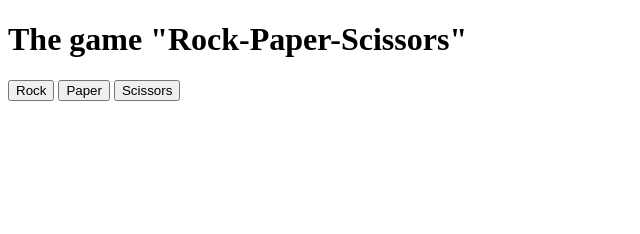
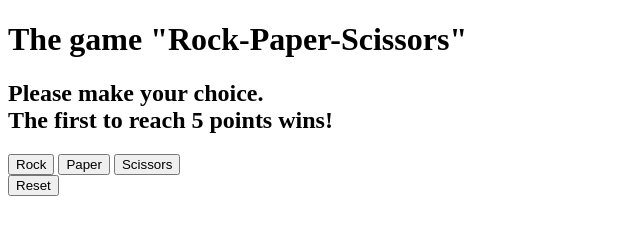
Before and after one commit to Roman-oryol/rock-paper-scissors, a plain HTML site: page index.html in a window 1280 px wide. Shown: the whole page, without its empty margins (0-640 px from the left). Drawn offline with Linux system fonts and the light colour scheme.

Commit message:
feat: add reset button and update instructions for game rules

```diff
--- a/index.html
+++ b/index.html
@@ -8,12 +8,17 @@
   <body>
     <main>
       <h1>The game "Rock-Paper-Scissors"</h1>
+      <h2>
+        Please make your choice.<br />
+        The first to reach 5 points wins!
+      </h2>
       <div id="btn-wrapper">
         <button id="rock">Rock</button>
         <button id="paper">Paper</button>
         <button id="scissors">Scissors</button>
       </div>
       <div id="result"></div>
+      <button id="reset">Reset</button>
     </main>
     <script src="./main.js"></script>
   </body>
```
